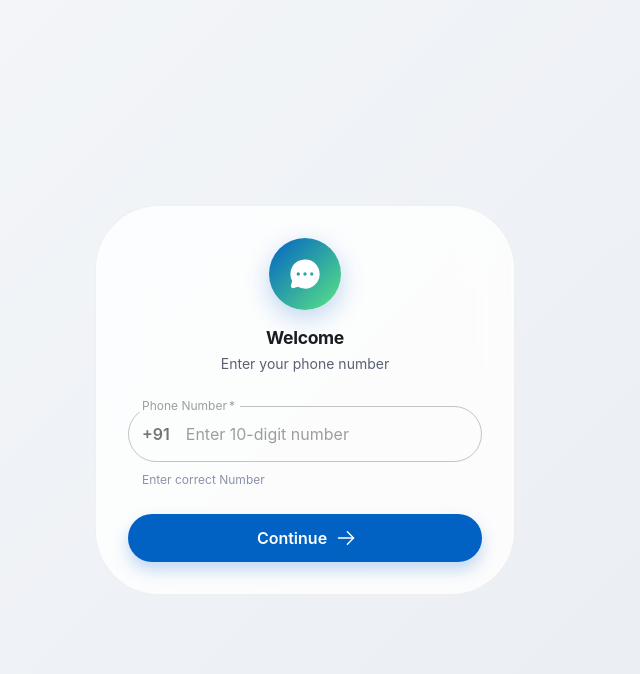
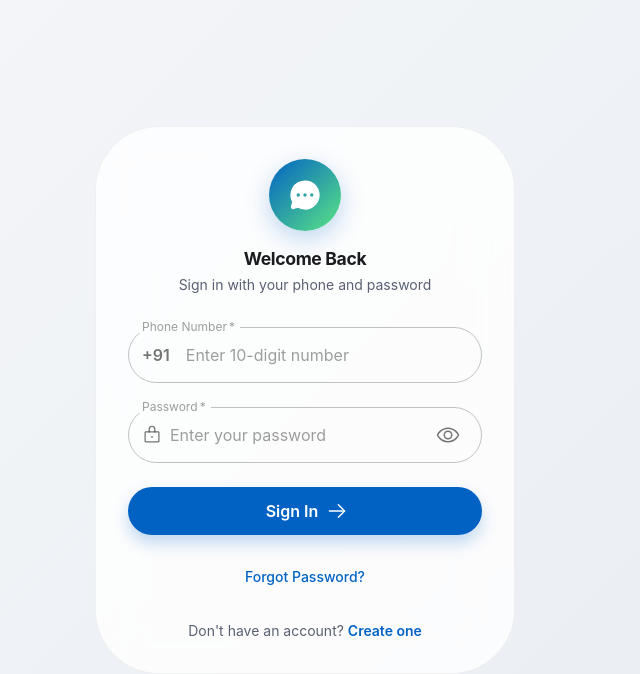
Before and after one commit to Ajinkyakakade02/Chat-App-Frontend, a React (Create React App) app: page /auth/login in a window 1280 px wide. Shown: the top 674 px of the page, without its empty margins (335-975 px from the left). Built offline with nearby package versions, Linux system fonts and the light colour scheme; no server answers.

Commit message:
Refactor Login component for improved flow

```diff
--- a/src/pages/auth/Login.tsx
+++ b/src/pages/auth/Login.tsx
@@ -6,108 +6,76 @@ import {
   Box, Button, TextField, Typography, Alert, Stack,
   InputAdornment, CircularProgress, IconButton,
 } from '@mui/material';
-import { Lock, ChatCircleDots, Eye, EyeSlash, ArrowRight, ArrowLeft } from 'phosphor-react';
+import { Lock, ChatCircleDots, Eye, EyeSlash, ArrowRight, Phone } from 'phosphor-react';
 import { useTheme } from '@mui/material/styles';
 
 const Login = () => {
   const navigate = useNavigate();
   const theme = useTheme();
-  const [step, setStep] = useState<'phone' | 'otp' | 'password' | 'name'>('phone');
+  const [step, setStep] = useState<'login' | 'forgot' | 'otp' | 'reset'>('login');
   const [phoneNumber, setPhoneNumber] = useState('');
-  const [otp, setOtp] = useState('');
   const [password, setPassword] = useState('');
   const [showPassword, setShowPassword] = useState(false);
+  const [email, setEmail] = useState('');
+  const [otp, setOtp] = useState('');
+  const [newPassword, setNewPassword] = useState('');
   const [error, setError] = useState('');
+  const [success, setSuccess] = useState('');
   const [loading, setLoading] = useState(false);
-  const [devOtp, setDevOtp] = useState('');
-  const [fullName, setFullName] = useState('');
-  const [about, setAbout] = useState('');
-  const [verifiedUser, setVerifiedUser] = useState<any>(null);
-  const [isExistingUser, setIsExistingUser] = useState(false);
 
-  const handleRequestOtp = async (e: React.FormEvent) => {
+  // Normal Login
+  const handleLogin = async (e: React.FormEvent) => {
     e.preventDefault();
     setError('');
     setLoading(true);
     try {
       const digitsOnly = phoneNumber.replace(/\D/g, '');
-      if (digitsOnly.length !== 10) {
-        setError('Phone number must start with 9, 8, or 7');
-        setLoading(false);
-        return;
-      }
-      if (!/^[987]/.test(digitsOnly)) {
-        setError('Phone number must be start');
-        setLoading(false);
-        return;
-      }
       const fullNumber = `+91${digitsOnly}`;
-      setPhoneNumber(fullNumber);
-
-      const response = await api.sendOTP(fullNumber);
-
-      if (response.exists) {
-        // User already exists, ask for password
-        setIsExistingUser(true);
-        setStep('password');
-      } else {
-        // New user, proceed with OTP
-        setDevOtp(response.otp || '');
-        setStep('otp');
-      }
+      const user = await api.login(fullNumber, password);
+      localStorage.setItem('user', JSON.stringify(user));
+      navigate('/app');
     } catch (err: any) {
-      setError(err?.response?.data?.error || 'Failed to send OTP.');
+      setError(err?.response?.data?.error || 'Invalid phone or password');
     } finally {
       setLoading(false);
     }
   };
 
-  const handleVerifyOtp = async (e: React.FormEvent) => {
+  // Forgot Password - Step 1: Send OTP to email
+  const handleForgotPassword = async (e: React.FormEvent) => {
     e.preventDefault();
     setError('');
+    setSuccess('');
     setLoading(true);
     try {
-      const user = await api.verifyOTP(phoneNumber, otp);
-      setVerifiedUser(user);
-      setStep('password');
+      const digitsOnly = phoneNumber.replace(/\D/g, '');
+      const fullNumber = `+91${digitsOnly}`;
+      await api.forgotPassword(fullNumber, email);
+      setSuccess('OTP sent to your email');
+      setStep('otp');
     } catch (err: any) {
-      setError(err?.response?.data?.error || 'Invalid OTP.');
+      setError(err?.response?.data?.error || 'Failed to send OTP');
     } finally {
       setLoading(false);
     }
   };
 
-  const handleSetPassword = async (e: React.FormEvent) => {
-    e.preventDefault();
-    if (password.length < 6) {
-      setError('Password must be at least 6 characters');
-      return;
-    }
-    setLoading(true);
-    try {
-      if (verifiedUser) {
-        await api.setPassword(verifiedUser.id, password);
-        const updatedUser = { ...verifiedUser, hasPassword: true };
-        localStorage.setItem('user', JSON.stringify(updatedUser));
-        navigate('/app');
-      }
-    } catch (err: any) {
-      setError(err?.response?.data?.error || 'Failed to set password.');
-    } finally {
-      setLoading(false);
-    }
-  };
-
-  const handlePasswordLogin = async (e: React.FormEvent) => {
+  // Forgot Password - Step 2: Reset password with OTP
+  const handleResetPassword = async (e: React.FormEvent) => {
     e.preventDefault();
     setError('');
     setLoading(true);
     try {
-      const user = await api.login(phoneNumber, password);
-      localStorage.setItem('user', JSON.stringify(user));
-      navigate('/app');
+      const digitsOnly = phoneNumber.replace(/\D/g, '');
+      const fullNumber = `+91${digitsOnly}`;
+      await api.resetPassword(fullNumber, otp, newPassword);
+      setSuccess('Password reset successfully. Please login.');
+      setStep('login');
+      setPassword('');
+      setOtp('');
+      setNewPassword('');
     } catch (err: any) {
-      setError(err?.response?.data?.error || 'Invalid password');
+      setError(err?.response?.data?.error || 'Failed to reset password');
     } finally {
       setLoading(false);
     }
@@ -121,67 +89,82 @@ const Login = () => {
             <ChatCircleDots size={36} color="#fff" weight="fill" />
           </Box>
           <Typography variant="h5" fontWeight={700}>
-            {step === 'phone' ? 'Welcome' : step === 'otp' ? 'Enter OTP' : 'Enter Password'}
+            {step === 'login' ? 'Welcome Back' : step === 'forgot' ? 'Forgot Password' : step === 'otp' ? 'Enter OTP' : 'Reset Password'}
           </Typography>
           <Typography variant="body2" color="text.secondary" mt={0.5}>
-            {step === 'phone' ? 'Enter your phone number' : step === 'otp' ? `Code sent to ${phoneNumber}` : 'Enter your password to continue'}
+            {step === 'login' ? 'Sign in with your phone and password' : ''}
           </Typography>
         </Stack>
 
         {error && <Alert severity="error" sx={{ mb: 2, borderRadius: 2 }}>{error}</Alert>}
+        {success && <Alert severity="success" sx={{ mb: 2, borderRadius: 2 }}>{success}</Alert>}
 
-        {devOtp && step === 'otp' && (
-          <Alert severity="info" sx={{ mb: 2, borderRadius: 2 }}>Dev OTP: <strong>{devOtp}</strong></Alert>
-        )}
-
-        {/* Step 1: Phone Number */}
-        {step === 'phone' && (
-          <form onSubmit={handleRequestOtp}>
+        {/* Step 1: Login */}
+        {step === 'login' && (
+          <form onSubmit={handleLogin}>
             <Stack spacing={3}>
               <TextField fullWidth label="Phone Number" value={phoneNumber} onChange={(e) => setPhoneNumber(e.target.value.replace(/\D/g, '').slice(0, 10))} placeholder="Enter 10-digit number" required
                 InputProps={{ startAdornment: (<InputAdornment position="start"><Typography sx={{ fontWeight: 600, mr: 1 }}>+91</Typography></InputAdornment>) }}
-                helperText="Enter correct Number" sx={{ '& .MuiOutlinedInput-root': { borderRadius: 2 } }} />
+                sx={{ '& .MuiOutlinedInput-root': { borderRadius: 2 } }} />
+              <TextField fullWidth label="Password" type={showPassword ? 'text' : 'password'} value={password} onChange={(e) => setPassword(e.target.value)} placeholder="Enter your password" required
+                InputProps={{
+                  startAdornment: (<InputAdornment position="start"><Lock size={20} /></InputAdornment>),
+                  endAdornment: (<InputAdornment position="end"><IconButton onClick={() => setShowPassword(!showPassword)}>{showPassword ? <EyeSlash /> : <Eye />}</IconButton></InputAdornment>)
+                }}
+                sx={{ '& .MuiOutlinedInput-root': { borderRadius: 2 } }} />
               <Button type="submit" variant="contained" size="large" disabled={loading}
                 endIcon={<ArrowRight />} sx={{ borderRadius: 2, py: 1.5, fontWeight: 600, fontSize: '1rem', textTransform: 'none' }}>
-                {loading ? 'Checking...' : 'Continue'}
+                {loading ? 'Signing in...' : 'Sign In'}
+              </Button>
+              <Button variant="text" onClick={() => { setStep('forgot'); setError(''); setSuccess(''); }} sx={{ textTransform: 'none' }}>
+                Forgot Password?
               </Button>
             </Stack>
           </form>
         )}
 
-        {/* Step 2: OTP (new users only) */}
+        {/* Step 2: Forgot Password - Enter Phone + Email */}
+        {step === 'forgot' && (
+          <form onSubmit={handleForgotPassword}>
+            <Stack spacing={3}>
+              <TextField fullWidth label="Phone Number" value={phoneNumber} onChange={(e) => setPhoneNumber(e.target.value.replace(/\D/g, '').slice(0, 10))} placeholder="Enter your phone number" required
+                InputProps={{ startAdornment: (<InputAdornment position="start"><Typography sx={{ fontWeight: 600, mr: 1 }}>+91</Typography></InputAdornment>) }}
+                sx={{ '& .MuiOutlinedInput-root': { borderRadius: 2 } }} />
+              <TextField fullWidth label="Email Address" type="email" value={email} onChange={(e) => setEmail(e.target.value)} placeholder="Enter your registered email" required
+                sx={{ '& .MuiOutlinedInput-root': { borderRadius: 2 } }} />
+              <Button type="submit" variant="contained" size="large" disabled={loading}
+                endIcon={<ArrowRight />} sx={{ borderRadius: 2, py: 1.5, fontWeight: 600, fontSize: '1rem', textTransform: 'none' }}>
+                {loading ? 'Sending OTP...' : 'Send OTP'}
+              </Button>
+              <Button variant="text" onClick={() => setStep('login')} sx={{ textTransform: 'none' }}>Back to Login</Button>
+            </Stack>
+          </form>
+        )}
+
+        {/* Step 3: Enter OTP */}
         {step === 'otp' && (
-          <form onSubmit={handleVerifyOtp}>
+          <form onSubmit={handleResetPassword}>
             <Stack spacing={3}>
               <TextField fullWidth label="OTP Code" value={otp} onChange={(e) => setOtp(e.target.value.replace(/\D/g, '').slice(0, 6))} placeholder="000000" required
                 inputProps={{ maxLength: 6, inputMode: 'numeric', style: { textAlign: 'center', fontSize: '1.5rem', letterSpacing: '0.5em' } }}
                 sx={{ '& .MuiOutlinedInput-root': { borderRadius: 2 } }} />
-              <Button type="submit" variant="contained" size="large" disabled={loading || otp.length !== 6}
+              <TextField fullWidth label="New Password" type={showPassword ? 'text' : 'password'} value={newPassword} onChange={(e) => setNewPassword(e.target.value)} placeholder="Min 6 characters" required
+                InputProps={{
+                  endAdornment: (<InputAdornment position="end"><IconButton onClick={() => setShowPassword(!showPassword)}>{showPassword ? <EyeSlash /> : <Eye />}</IconButton></InputAdornment>)
+                }}
+                sx={{ '& .MuiOutlinedInput-root': { borderRadius: 2 } }} />
+              <Button type="submit" variant="contained" size="large" disabled={loading}
                 endIcon={<ArrowRight />} sx={{ borderRadius: 2, py: 1.5, fontWeight: 600, fontSize: '1rem', textTransform: 'none' }}>
-                {loading ? 'Verifying...' : 'Verify OTP'}
+                {loading ? 'Resetting...' : 'Reset Password'}
               </Button>
-              <Button variant="text" onClick={() => { setStep('phone'); setOtp(''); setDevOtp(''); }}
-                startIcon={<ArrowLeft />}>Change Number</Button>
             </Stack>
           </form>
         )}
 
-        {/* Step 3: Password */}
-        {step === 'password' && (
-          <form onSubmit={isExistingUser ? handlePasswordLogin : handleSetPassword}>
-            <Stack spacing={3}>
-              <Typography variant="body2" color="text.secondary">
-                {isExistingUser ? 'This account already exists. Enter your password to log in.' : 'Set a password for your new account.'}
-              </Typography>
-              <TextField fullWidth label={isExistingUser ? 'Password' : 'Create Password'} type={showPassword ? 'text' : 'password'} value={password} onChange={(e) => setPassword(e.target.value)} placeholder="Min 6 characters" required
-                InputProps={{ startAdornment: (<InputAdornment position="start"><Lock size={20} /></InputAdornment>), endAdornment: (<InputAdornment position="end"><IconButton onClick={() => setShowPassword(!showPassword)}>{showPassword ? <EyeSlash /> : <Eye />}</IconButton></InputAdornment>) }}
-                sx={{ '& .MuiOutlinedInput-root': { borderRadius: 2 } }} />
-              <Button type="submit" variant="contained" size="large" disabled={loading || password.length < 6}
-                endIcon={<ArrowRight />} sx={{ borderRadius: 2, py: 1.5, fontWeight: 600, fontSize: '1rem', textTransform: 'none' }}>
-                {loading ? 'Please wait...' : isExistingUser ? 'Sign In' : 'Set Password & Continue'}
-              </Button>
-            </Stack>
-          </form>
+        {step === 'login' && (
+          <Typography variant="body2" color="text.secondary" textAlign="center" mt={3}>
+            Don't have an account? <Link to="/auth/register" style={{ color: theme.palette.primary.main, textDecoration: 'none', fontWeight: 600 }}>Create one</Link>
+          </Typography>
         )}
       </Box>
     </Box>
```
